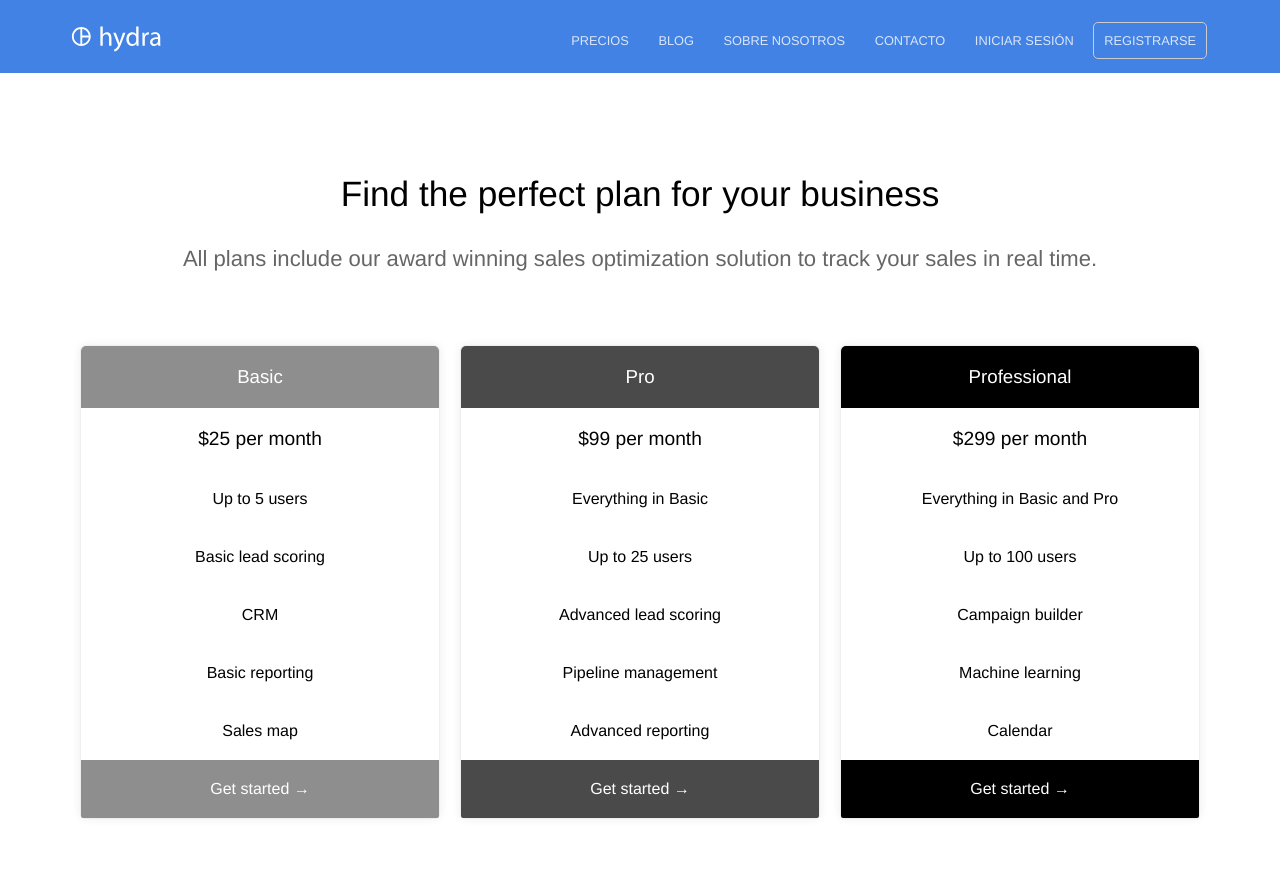
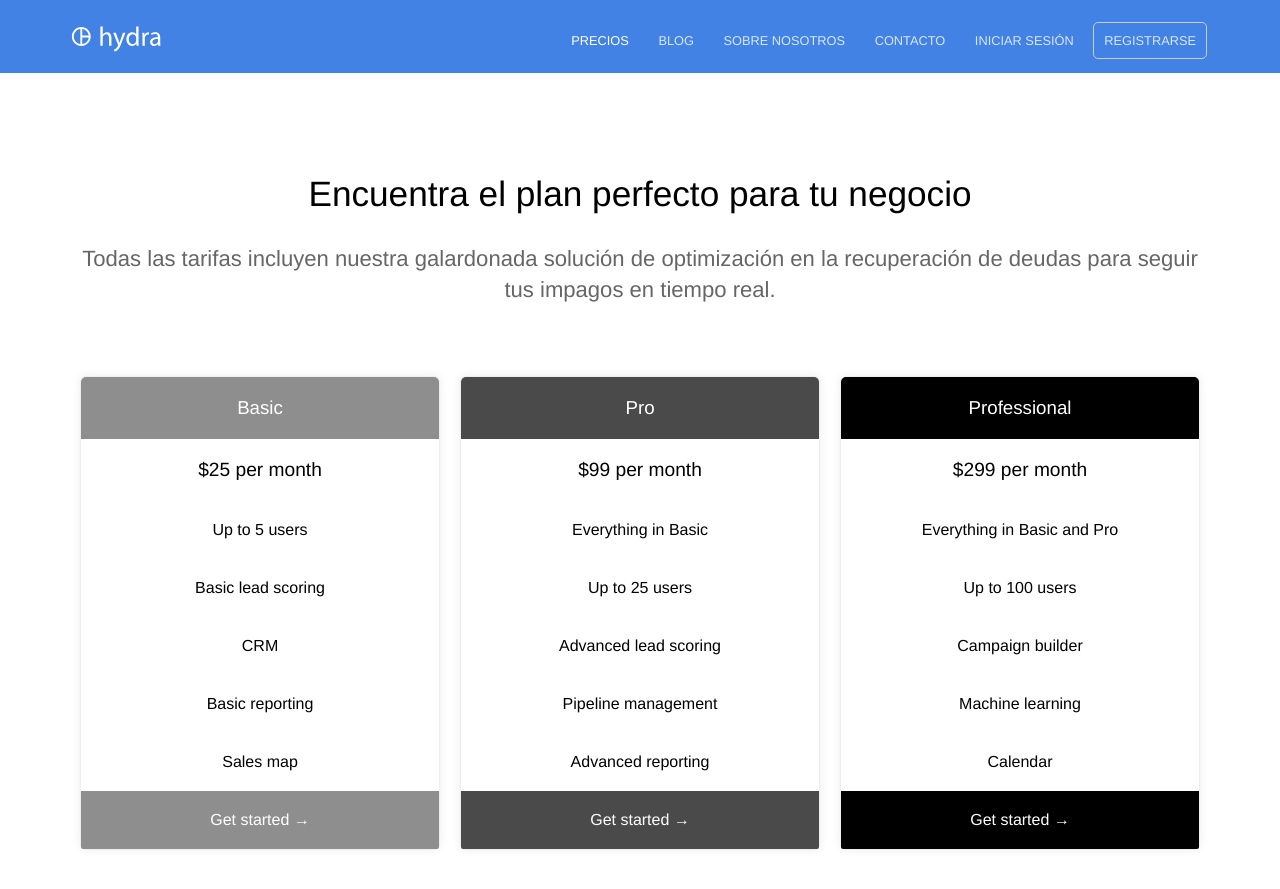
Before and after one commit to streaming10/cobrofacil, a Jekyll site: the page built from precios.html, in a window 1280 px wide and 900 px high. Shown: the top 889 px of the window. Built offline with Jekyll 4.4.1, drawn with Linux system fonts in a browser that asks for light colours.

Commit message:
Update and rename pricing.html to precios.html

```diff
--- a/pricing.html
+++ b/precios.html
@@ -1,7 +1,7 @@
 ---
-title: Pricing
-heading: Find the perfect plan for your business
-description: All plans include our award winning sales optimization solution to track your sales in real time.
+title: Precios
+heading: Encuentra el plan perfecto para tu negocio
+description: Todas las tarifas incluyen nuestra galardonada solución de optimización en la recuperación de deudas para seguir tus impagos en tiempo real.
 pricing_table:
   - name: Basic
     color: "#8e8e8e"
```
